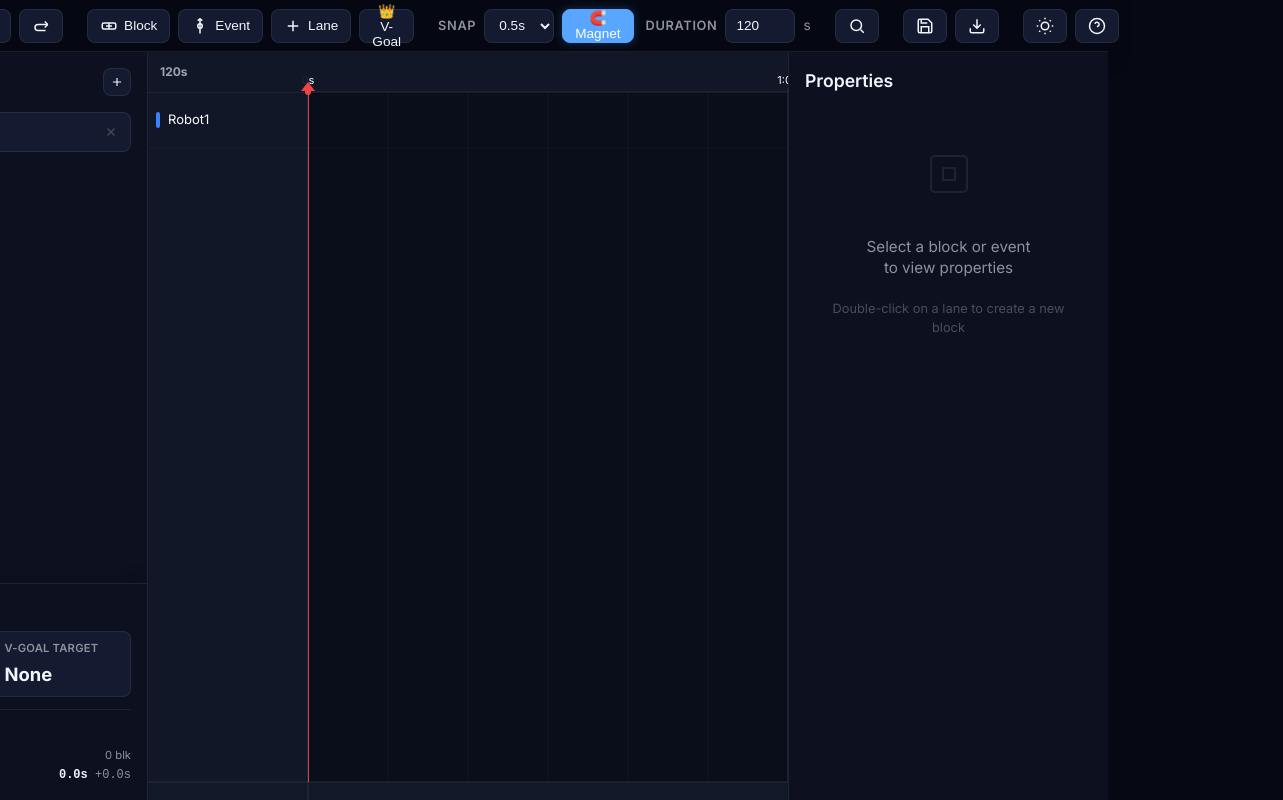
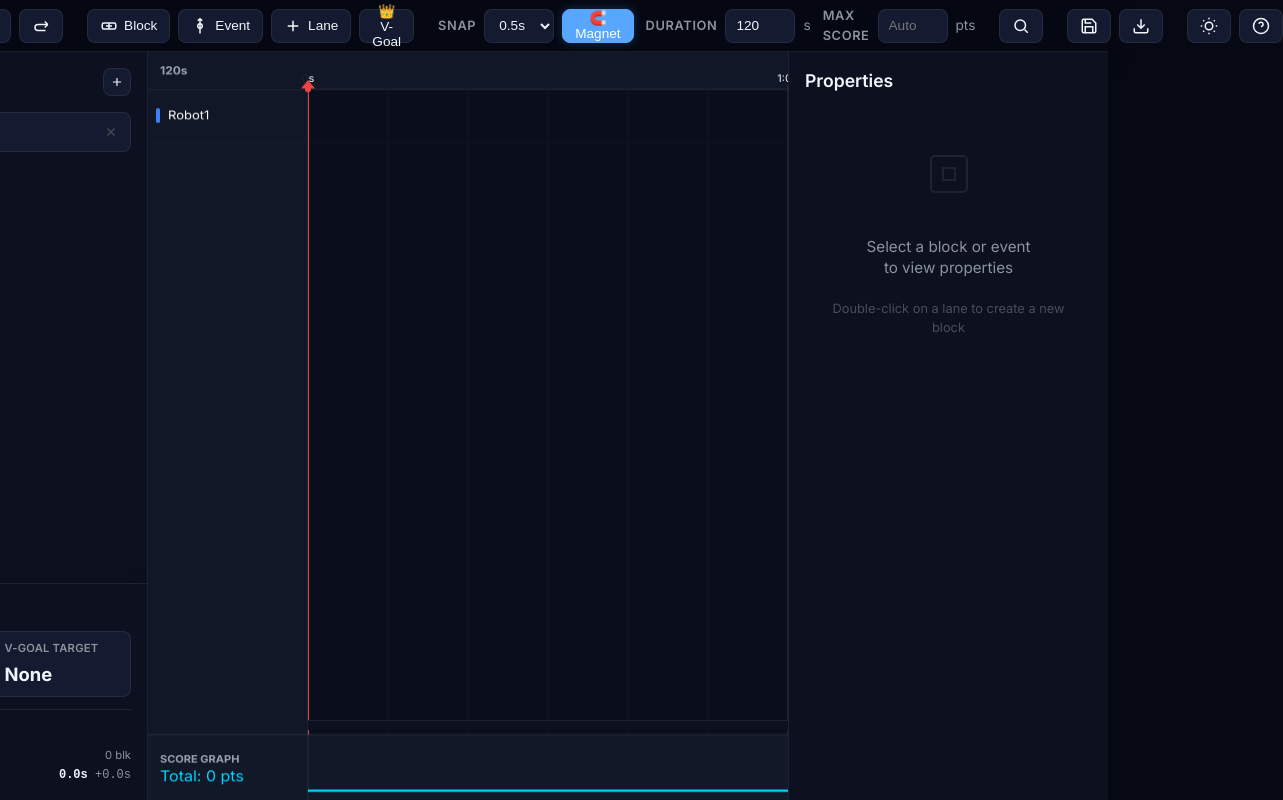
Before and after one commit to taku-256/TimeLineEditor, a website built with Vite: page index.html in a window 1280 px wide. Shown: the full height of the page, 1283 px wide, since content can reach past the window. Built offline with nearby package versions, Linux system fonts and the light colour scheme.

Commit message:
feat: add max score setting, implement custom timeline scrollbar, and improve interaction wheel behavior

```diff
--- a/src/app.ts
+++ b/src/app.ts
@@ -52,7 +52,12 @@
           <div id="stats-panel-container"></div>
         </div>
         <div class="editor-area">
-          <canvas id="timeline-canvas"></canvas>
+          <div class="canvas-wrapper">
+            <canvas id="timeline-canvas"></canvas>
+            <div id="timeline-scrollbar-container" class="timeline-scrollbar-container">
+              <div id="timeline-scrollbar-content" class="timeline-scrollbar-content"></div>
+            </div>
+          </div>
         </div>
         <div class="sidebar-right">
           <div id="property-panel-container"></div>
@@ -104,9 +109,44 @@
     const toastCont = this.container.querySelector('#toast-overlay') as HTMLElement;
     this.toastManager = new ToastManager(toastCont, this.bus);
 
+    this.initScrollbar();
+
     // Initial theme setup
     this.updateTheme(this.stateManager.getTheme());
     this.bus.on('theme:changed', (theme) => this.updateTheme(theme));
+  }
+
+  private initScrollbar(): void {
+    const scrollbarContainer = this.container.querySelector('#timeline-scrollbar-container') as HTMLElement;
+    const scrollbarContent = this.container.querySelector('#timeline-scrollbar-content') as HTMLElement;
+    if (!scrollbarContainer || !scrollbarContent) return;
+
+    // Handle scroll on HTML scrollbar -> sync to state
+    scrollbarContainer.addEventListener('scroll', () => {
+      const currentScrollX = this.stateManager.getViewport().scrollX;
+      if (Math.abs(scrollbarContainer.scrollLeft - currentScrollX) > 1) {
+        this.stateManager.setViewport({ scrollX: scrollbarContainer.scrollLeft });
+      }
+    });
+
+    // Handle viewport changes -> sync to HTML scrollbar
+    const updateScrollbar = () => {
+      const vp = this.stateManager.getViewport();
+      const proj = this.stateManager.getProject();
+
+      const virtualWidth = proj.duration * vp.zoom;
+      scrollbarContent.style.width = `${virtualWidth}px`;
+
+      if (Math.abs(scrollbarContainer.scrollLeft - vp.scrollX) > 1) {
+        scrollbarContainer.scrollLeft = vp.scrollX;
+      }
+    };
+
+    this.bus.on('viewport:changed', updateScrollbar);
+    this.bus.on('project:changed', updateScrollbar);
+
+    // Initial call
+    updateScrollbar();
   }
 
   private updateTheme(theme: 'dark' | 'light'): void {
--- a/src/interaction/InteractionHandler.ts
+++ b/src/interaction/InteractionHandler.ts
@@ -576,24 +576,26 @@
     const rect = this.canvas.getBoundingClientRect();
     const cx = e.clientX - rect.left;
 
-    if (e.shiftKey) {
-      // Horizontal scroll
-      const vp = this.stateManager.getViewport();
-      const newScrollX = Math.max(0, vp.scrollX + e.deltaY);
-      this.stateManager.setViewport({ scrollX: newScrollX });
-    } else if (e.ctrlKey || e.metaKey) {
-      // Vertical scroll
-      const vp = this.stateManager.getViewport();
-      const newScrollY = Math.max(0, vp.scrollY + e.deltaY);
-      this.stateManager.setViewport({ scrollY: newScrollY });
-    } else {
-      // Zoom centered on cursor
+    const isZoomKey = e.ctrlKey || e.metaKey || e.altKey;
+
+    if (isZoomKey) {
+      // Zoom centered on cursor (with Ctrl, Cmd, or Alt)
       const vp = this.stateManager.getViewport();
       const timeAtCursor = this.renderer.xToTime(cx);
       const factor = e.deltaY > 0 ? 1 / ZOOM_FACTOR : ZOOM_FACTOR;
       const newZoom = clamp(vp.zoom * factor, vp.minZoom, vp.maxZoom);
       const newScrollX = Math.max(0, timeAtCursor * newZoom - (cx - LANE_HEADER_WIDTH));
       this.stateManager.setViewport({ zoom: newZoom, scrollX: newScrollX });
+    } else if (e.shiftKey) {
+      // Vertical scroll (with Shift)
+      const vp = this.stateManager.getViewport();
+      const newScrollY = Math.max(0, vp.scrollY + e.deltaY);
+      this.stateManager.setViewport({ scrollY: newScrollY });
+    } else {
+      // Horizontal scroll (plain wheel for effortless scrolling!)
+      const vp = this.stateManager.getViewport();
+      const newScrollX = Math.max(0, vp.scrollX + e.deltaY);
+      this.stateManager.setViewport({ scrollX: newScrollX });
     }
   };
 
--- a/src/renderer/CanvasRenderer.ts
+++ b/src/renderer/CanvasRenderer.ts
@@ -191,10 +191,10 @@
       }
     }
 
-    // Draw events
+    // Draw event vertical lines (inside clip, so they don't bleed into header)
     for (const event of state.project.events) {
       const isSelected = state.selection.eventIds.includes(event.id);
-      this.eventRenderer.render(
+      this.eventRenderer.renderLine(
         event, viewport, HEADER_HEIGHT, timelineHeight, theme, isSelected
       );
     }
@@ -266,6 +266,14 @@
       state.playheadTime, viewport, theme
     );
 
+    // Draw event markers (Pass 2, drawn on top of the header, outside clip area)
+    for (const event of state.project.events) {
+      const isSelected = state.selection.eventIds.includes(event.id);
+      this.eventRenderer.renderMarker(
+        event, viewport, HEADER_HEIGHT, theme, isSelected
+      );
+    }
+
     this.ctx.restore();
 
     // Render Sticky Cumulative Score Graph at the bottom
--- a/src/state/StateManager.ts
+++ b/src/state/StateManager.ts
@@ -427,6 +427,15 @@
     this.bus.emit('render:request', undefined as any);
   }
 
+  // -- Max Score Limit --
+
+  setMaxScore(max: number | undefined): void {
+    this.state.project.maxScore = max !== undefined && max > 0 ? max : undefined;
+    this.recordChange();
+    this.bus.emit('project:changed', this.state.project);
+    this.bus.emit('render:request', undefined as any);
+  }
+
   // ---- Undo / Redo ----
 
   undo(): boolean {
--- a/src/styles/index.css
+++ b/src/styles/index.css
@@ -120,10 +120,55 @@
   overflow: hidden;
 }
 
+.canvas-wrapper {
+  position: relative;
+  width: 100%;
+  height: 100%;
+  display: flex;
+  flex-direction: column;
+}
+
 #timeline-canvas {
   display: block;
   width: 100%;
   height: 100%;
+  flex: 1;
+  min-height: 0;
+}
+
+.timeline-scrollbar-container {
+  position: absolute;
+  left: 160px; /* Matches LANE_HEADER_WIDTH */
+  right: 0;
+  bottom: 70px; /* Placed exactly above the 70px Score Graph */
+  height: 10px;
+  background: var(--bg-secondary);
+  border-top: 1px solid var(--border-light);
+  overflow-x: scroll;
+  overflow-y: hidden;
+  z-index: 15;
+}
+
+.timeline-scrollbar-content {
+  height: 1px;
+}
+
+/* Custom styling for the timeline scrollbar */
+.timeline-scrollbar-container::-webkit-scrollbar {
+  height: 6px;
+}
+
+.timeline-scrollbar-container::-webkit-scrollbar-track {
+  background: transparent;
+}
+
+.timeline-scrollbar-container::-webkit-scrollbar-thumb {
+  background: var(--text-muted);
+  border-radius: 3px;
+}
+
+.timeline-scrollbar-container::-webkit-scrollbar-thumb:hover {
+  background: var(--text-secondary);
 }
 
 /* ============================================================
--- a/src/ui/Toolbar.ts
+++ b/src/ui/Toolbar.ts
@@ -89,6 +89,12 @@
           <span class="toolbar-unit">s</span>
         </div>
 
+        <div class="toolbar-group">
+          <label class="toolbar-label">Max Score</label>
+          <input class="toolbar-input" type="number" id="input-max-score" value="${project.maxScore ?? ''}" placeholder="Auto" min="10" max="9999" step="10" style="width: 70px;" title="Maximum score on the graph Y-axis (leave empty for auto scaling)" />
+          <span class="toolbar-unit">pts</span>
+        </div>
+
         <div class="toolbar-spacer"></div>
 
         <div class="toolbar-group">
@@ -172,6 +178,13 @@
       }
     });
 
+    // Max Score
+    this.container.querySelector('#input-max-score')?.addEventListener('change', (e) => {
+      const rawVal = (e.target as HTMLInputElement).value.trim();
+      const val = rawVal === '' ? undefined : parseInt(rawVal, 10);
+      this.stateManager.setMaxScore(val);
+    });
+
     // Search
     this.container.querySelector('#btn-search')?.addEventListener('click', () => {
       this.bus.emit('search:open', undefined as any);
@@ -232,6 +245,11 @@
       const durationInput = this.container.querySelector('#input-duration') as HTMLInputElement;
       if (durationInput && document.activeElement !== durationInput) {
         durationInput.value = project.duration.toString();
+      }
+
+      const maxScoreInput = this.container.querySelector('#input-max-score') as HTMLInputElement;
+      if (maxScoreInput && document.activeElement !== maxScoreInput) {
+        maxScoreInput.value = project.maxScore !== undefined ? project.maxScore.toString() : '';
       }
 
       // Update Magnet active state
```
